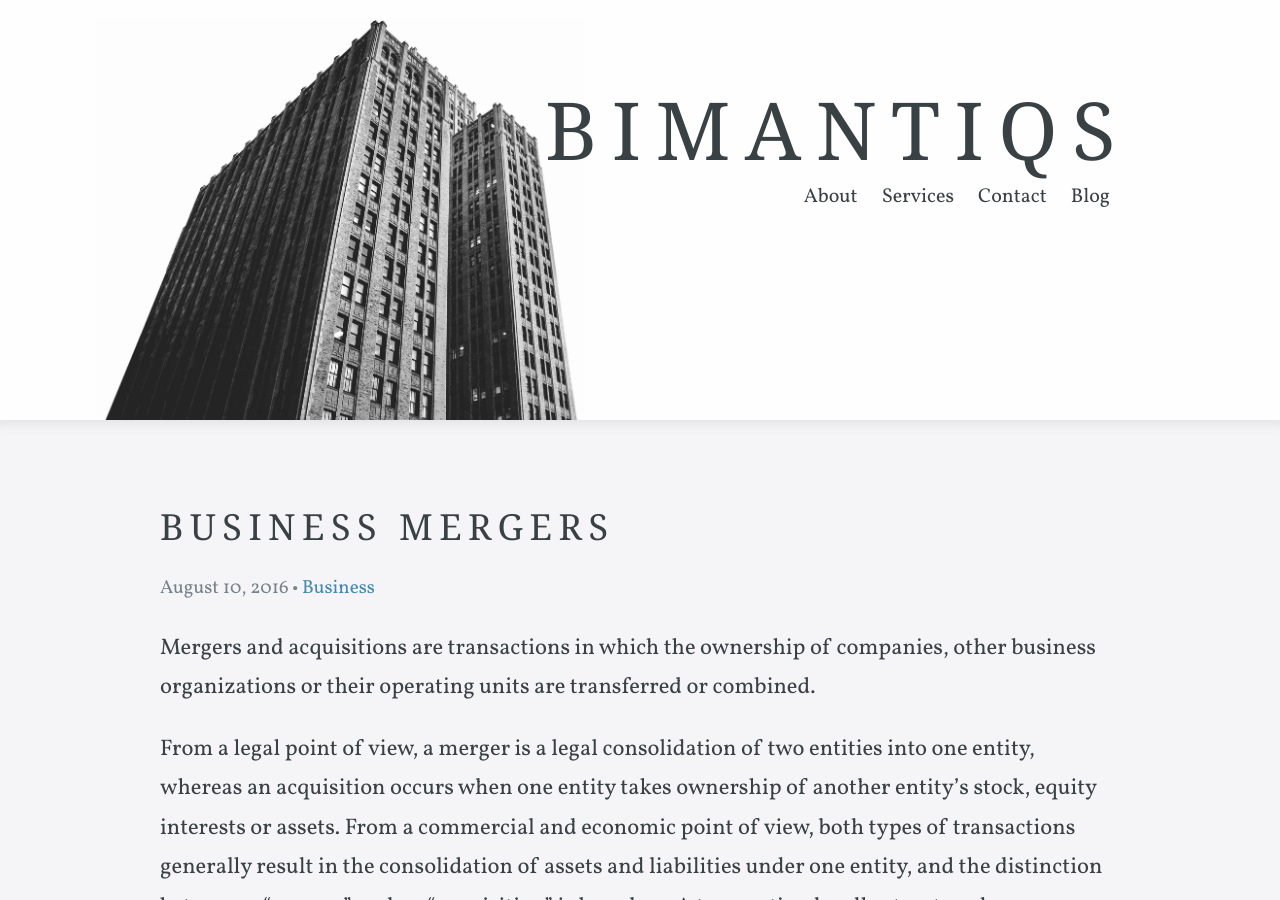
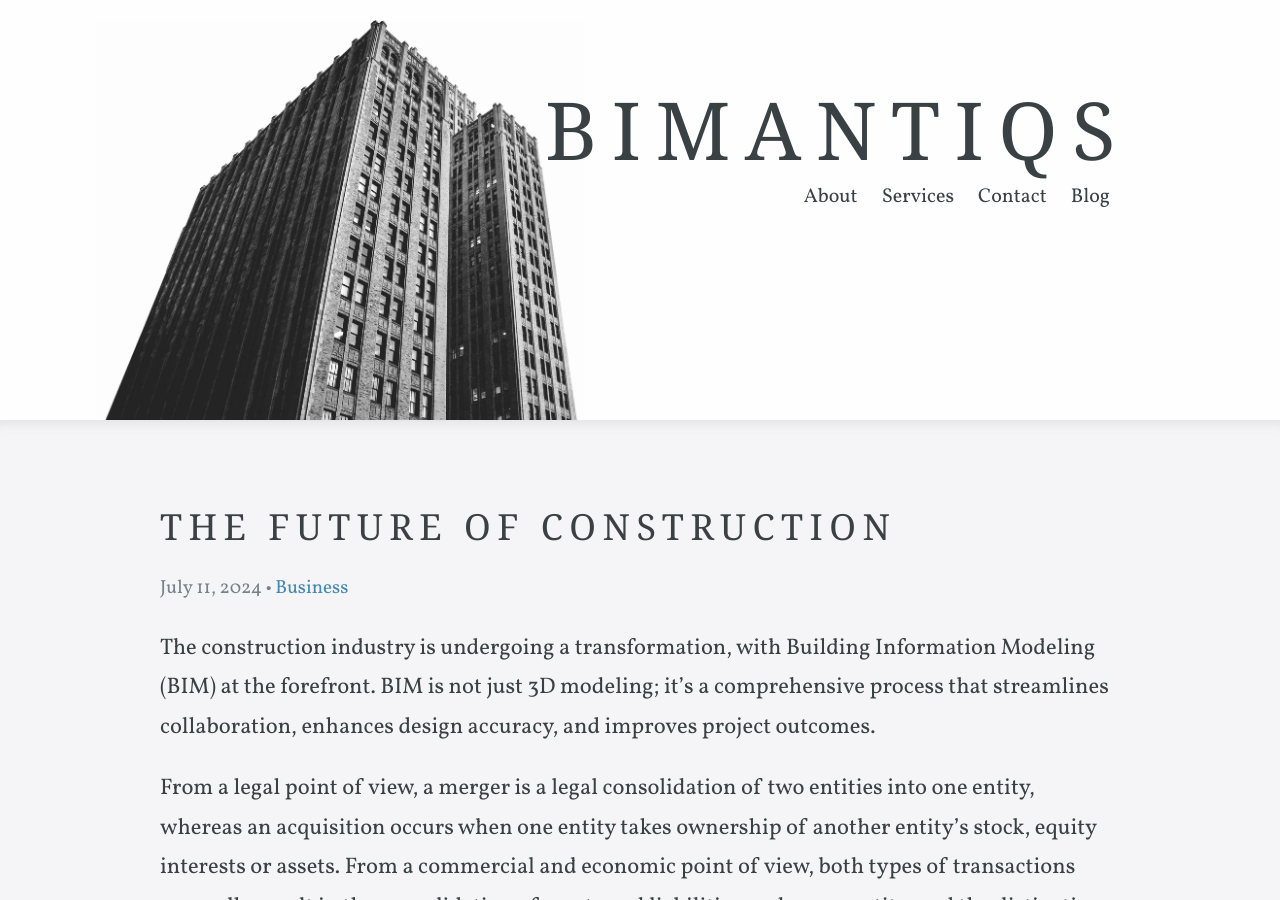
Before and after one commit to R-Madhav/BIMAntiqs.github.io, a Jekyll site: the page built from _posts/2016-08-10-business-mergers.md, in a window 1280 px wide and 900 px high. Built offline with Jekyll 4.4.1, drawn with Linux system fonts in a browser that asks for light colours; some web fonts are replaced; some of the changed text lies outside the part shown.

Commit message:
Update 2016-08-10-business-mergers.md

```diff
--- a/_posts/2016-08-10-business-mergers.md
+++ b/_posts/2016-08-10-business-mergers.md
@@ -1,14 +1,14 @@
 ---
-title: Business Mergers
-date: 2016-08-10 00:00:00
+title: The Future of Construction
+date: 2024-07-11 00:00:00
 categories:
   - Business
-author_staff_member: jane-doe
+author_staff_member: Madhav Ribinwala
 image: "https://unsplash.it/600/450?image=737&a=.png"
 large_header: false
 ---
 
-Mergers and acquisitions are transactions in which the ownership of companies, other business organizations or their operating units are transferred or combined.
+The construction industry is undergoing a transformation, with Building Information Modeling (BIM) at the forefront. BIM is not just 3D modeling; it’s a comprehensive process that streamlines collaboration, enhances design accuracy, and improves project outcomes.
 
 From a legal point of view, a merger is a legal consolidation of two entities into one entity, whereas an acquisition occurs when one entity takes ownership of another entity's stock, equity interests or assets. From a commercial and economic point of view, both types of transactions generally result in the consolidation of assets and liabilities under one entity, and the distinction between a "merger" and an "acquisition" is less clear. A transaction legally structured as a merger may have the effect of placing one party's business under the indirect ownership of the other party's shareholders, while a transaction legally structured as an acquisition may give each party's shareholders partial ownership and control of the combined enterprise. A deal may be euphemistically called a "merger of equals" if both CEOs agree that joining together is in the best interest of both of their companies, while when the deal is unfriendly (that is, when the management of the target company opposes the deal) it may be regarded as an "acquisition".
 
```
